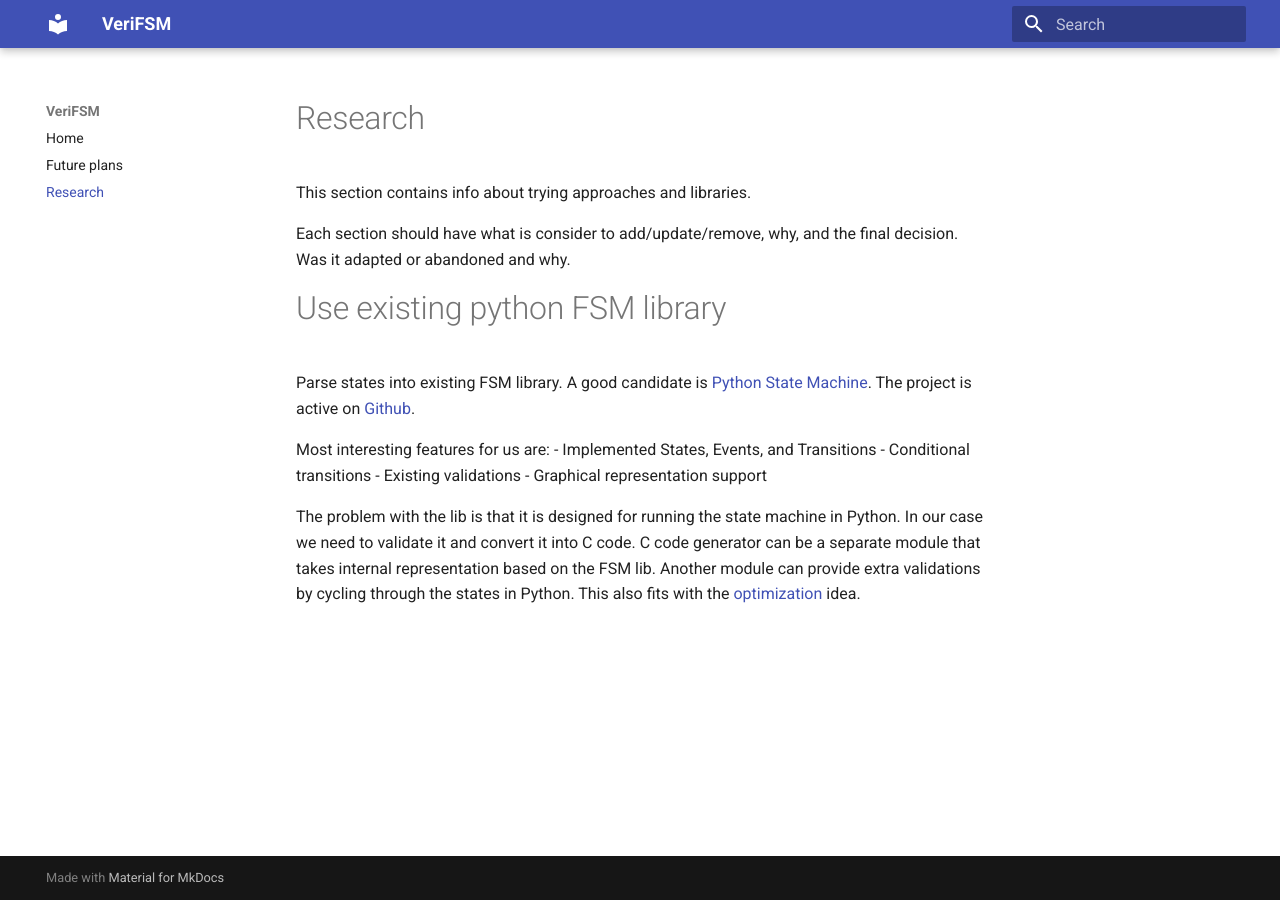
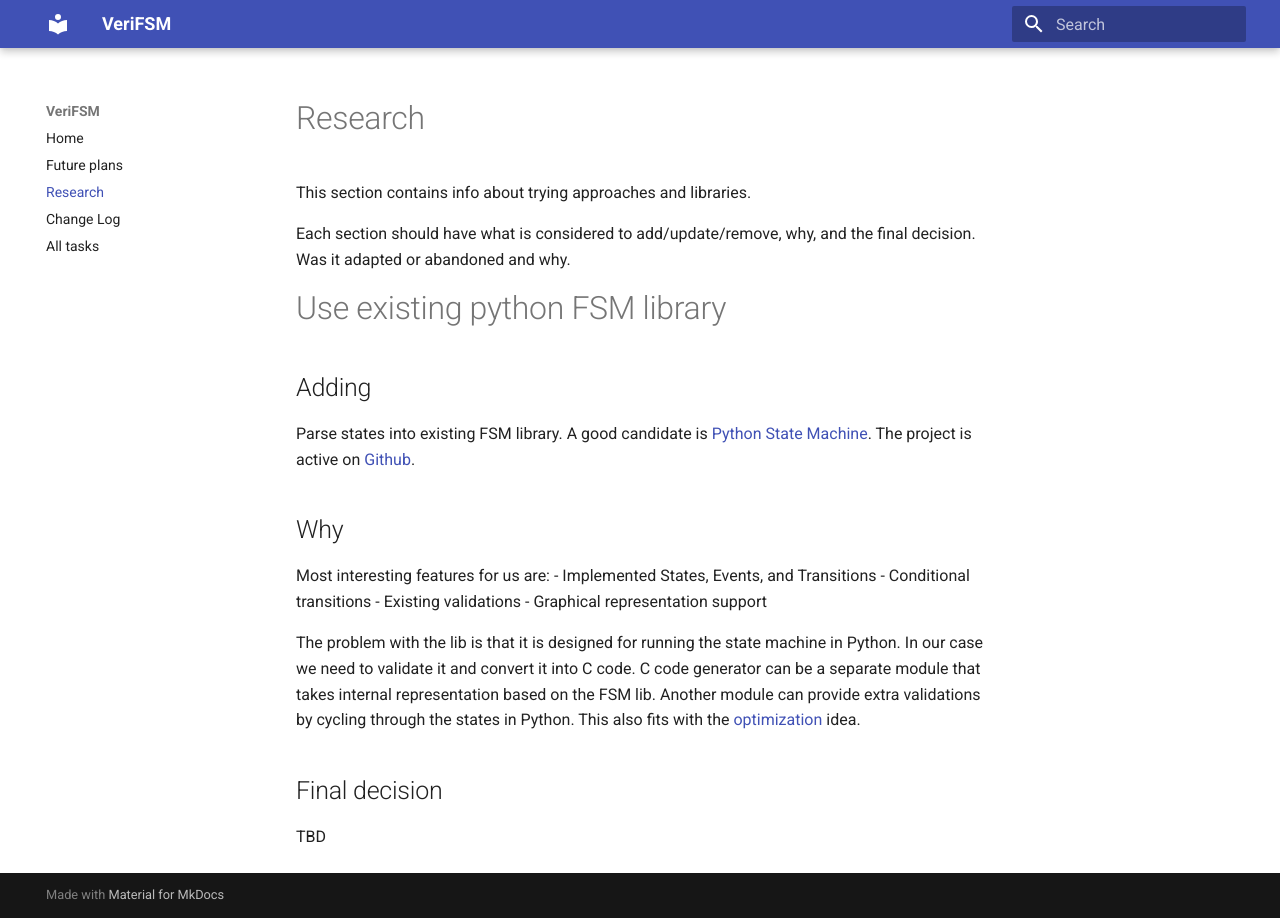
Before and after one commit to nikolskiy/fsm_gen, an MkDocs documentation site: the page built from docs/research.md, in a window 1280 px wide. Built offline with MkDocs 1.6.1 and Material for MkDocs 9.7.7, drawn with Linux system fonts in a browser that asks for light colours.

Commit message:
Add tasks and change-log.

```diff
--- a/docs/research.md
+++ b/docs/research.md
@@ -2,13 +2,15 @@
 
 This section contains info about trying approaches and libraries.
 
-Each section should have what is consider to add/update/remove, why, and the
+Each section should have what is considered to add/update/remove, why, and the
 final decision. Was it adapted or abandoned and why.
 
 # Use existing python FSM library
+## Adding
 Parse states into existing FSM library.
 A good candidate is [Python State Machine](https://python-statemachine.readthedocs.io/en/latest/). The project is active on [Github](https://github.com/fgmacedo/python-statemachine).
 
+## Why
 Most interesting features for us are:
 - Implemented States, Events, and Transitions
 - Conditional transitions
@@ -20,3 +22,6 @@ in Python. In our case we need to validate it and convert it into C code.
 C code generator can be a separate module that takes internal representation
 based on the FSM lib. Another module can provide extra validations by cycling
 through the states in Python. This also fits with the [optimization](./plans.md#optimizations-of-output-code) idea.
+
+## Final decision
+TBD
```
Also changed, not shown: docs/README.md (+2 -0 lines), docs/change-log.md (added, +6 -0 lines), docs/plans.md (+1 -1 lines), docs/tasks.md (added, +32 -0 lines).
